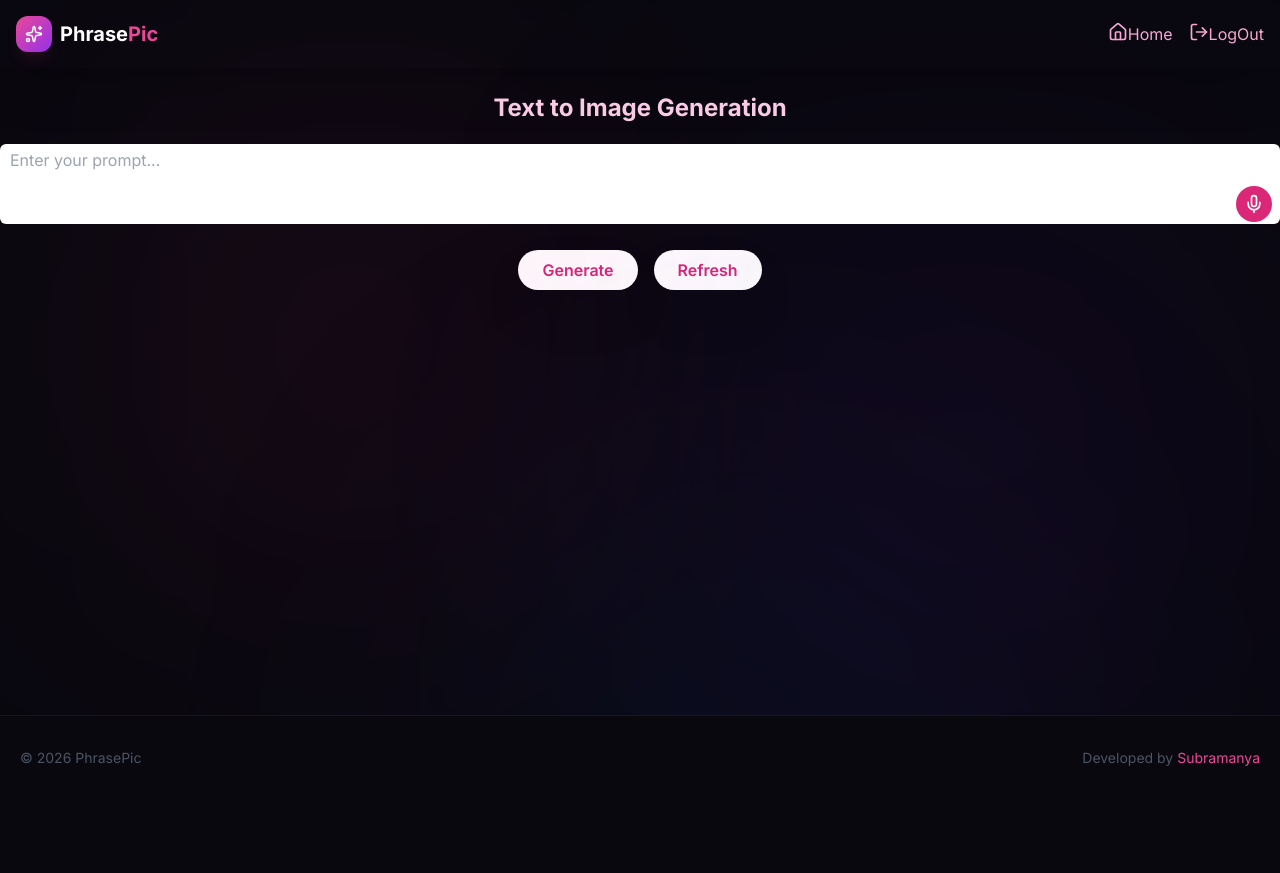
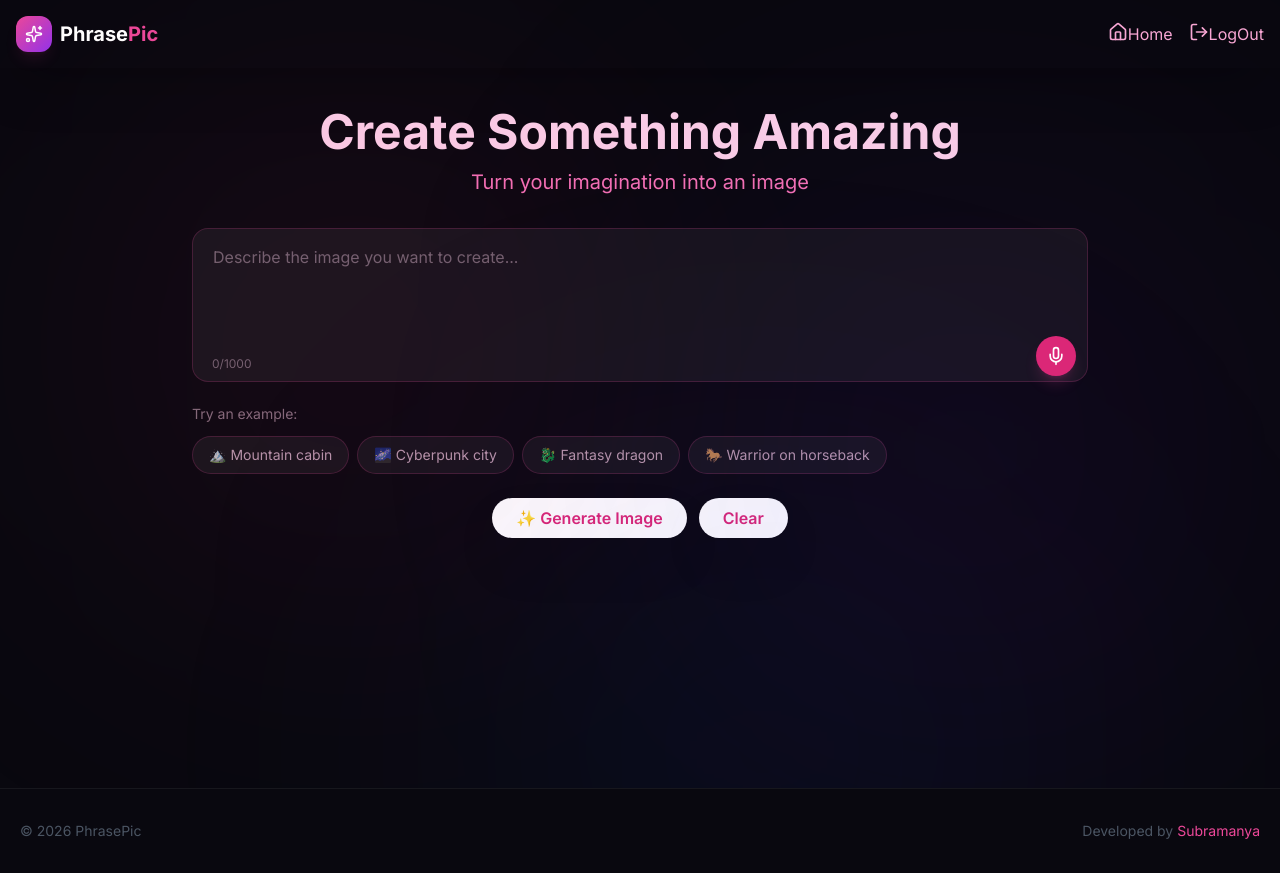
Before and after one commit to SubramanyaKS/PhrasePic, a Next.js app: page /generation in a window 1280 px wide. Before the commit the page ends 800 px from the top, so only its background shows below. Built offline with nearby package versions, Linux system fonts and the light colour scheme; no server answers; sample sign-in values are in the browser's storage.

Commit message:
minor UI upgrade

```diff
--- a/src/app/components/footer.tsx
+++ b/src/app/components/footer.tsx
@@ -3,22 +3,17 @@ import React from 'react'
 const Footer = () => {
   return (
     <footer className="relative z-10 bg-[#09080f] border-t border-white/[0.06] px-5 py-8">
-
       <div className="mx-auto flex max-w-7xl flex-col items-center justify-between gap-3 text-sm text-gray-600 sm:flex-row">
-
         <p>
           © {new Date().getFullYear()} PhrasePic
         </p>
-
         <p>
           Developed by{" "}
           <span className="text-pink-500">
             Subramanya
           </span>
         </p>
-
       </div>
-
     </footer>
 
   )
--- a/src/app/components/searchbar.tsx
+++ b/src/app/components/searchbar.tsx
@@ -3,21 +3,87 @@ import { SearchProps } from '../utils/types';
 import { Ellipsis, Mic } from 'lucide-react';
 
 
-const Searchbar = ({ value, OnChange, talk,listening }: SearchProps) => {
+const Searchbar = ({ value, OnChange, talk, listening }: SearchProps) => {
   return (
-    <div className="relative searchbar-container my-5">
+    <div className="w-full">
+      {/* Prompt input */}
+      <div className="relative">
         <textarea
-        id="search"
-        className="w-full h-20 rounded-md px-2.5 py-1 text-pink-600 pr-10 resize-none"
+          id="prompt"
           value={value}
           onChange={OnChange}
-        placeholder="Enter your prompt..."
-        rows={1} // Adjust the number of rows as needed
+          placeholder="Describe the image you want to create..."
+          rows={4}
+          maxLength={1000}
+          disabled={listening}
+          className="
+            w-full
+            min-h-[150px]
+            rounded-2xl
+            border
+            border-pink-500/20
+            bg-white/5
+            px-5
+            py-4
+            pr-16
+            pb-10
+            text-pink-100
+            placeholder:text-pink-200/40
+            resize-none
+            outline-none
+            transition-all
+            duration-200
+            focus:border-pink-500/60
+            focus:ring-2
+            focus:ring-pink-500/20
+            hover:border-pink-500/30
+            disabled:opacity-60
+          "
         />
+
+        {/* Character count */}
+        <span
+          className="
+            absolute
+            bottom-4
+            left-5
+            text-xs
+            text-pink-200/40
+          "
+        >
+          {value.length}/1000
+        </span>
+
+        {/* Microphone */}
         <button
           onClick={talk}
-        className="absolute bottom-2 right-2 p-2 rounded-full bg-pink-600 hover:bg-pink-700 text-white transition-all disabled:opacity-50"
           type="button"
+          aria-label={
+            listening
+              ? "Stop listening"
+              : "Use microphone"
+          }
+          className="
+            absolute
+            bottom-3
+            right-3
+            flex
+            h-10
+            w-10
+            items-center
+            justify-center
+            rounded-full
+            bg-pink-600
+            text-white
+            shadow-lg
+            shadow-pink-500/20
+            transition-all
+            duration-200
+            hover:bg-pink-700
+            hover:scale-105
+            active:scale-95
+            disabled:opacity-50
+          "
         >
           {listening ? (
             <Ellipsis className="h-5 w-5" />
@@ -26,6 +92,7 @@ const Searchbar = ({ value, OnChange, talk,listening }: SearchProps) => {
           )}
         </button>
       </div>
+    </div>
   )
 }
 
--- a/src/app/generation/page.tsx
+++ b/src/app/generation/page.tsx
@@ -1,34 +1,165 @@
-'use client'
+"use client";
+
 import Image from "next/image";
 import Button from "../components/button";
-import React from "react";
 import Spinner from "../components/spinner";
 import Searchbar from "../components/searchbar";
 import { useGenerate } from "../hooks/useGenerate";
+import { suggestions } from "../utils/constant";
 
-const page = () => {
-  const { text,loading, error, imgSrc, handleDownload, generate, refresh, handleChange,talk,listening }=useGenerate();
+
+export default function GeneratePage() {
+  const { text,loading, error, imgSrc, handleDownload, generate, refresh, handleChange,talk,listening,handlePromptChange }=useGenerate();
 
   return (
-    <main className="">
-        <h2 className="text-2xl font-bold mb-4 text-center my-6 text-pink-200">Text to Image Generation</h2>
-        <div className="container mx-auto">
-          <Searchbar talk={talk} value={text} listening={listening} OnChange={(e) => { handleChange(e)}}/>
-          <div className="flex justify-center space-x-4 ">
-            <Button title="Generate" OnClick={generate} />
-            <Button title="Refresh" OnClick={refresh} />
-            {imgSrc && <Button title="Download" OnClick={handleDownload} />}
-          </div>
-          <div className="image-container my-5">
-            {imgSrc && <div className="mx-auto relative" style={{ width: '300px', height: '300px'}}>
-                <Image src={imgSrc} alt="Generated" fill style={{objectFit:"contain"}} />
-              </div>}
-              {!imgSrc && loading && <div className="flex justify-center"><Spinner/></div>}
-              {error?<p className="text-red-600">{error}</p>:null}
+    <main className="min-h-[calc(100vh-80px)] px-4 py-10">
+      <div className="mx-auto max-w-4xl">
+
+        {/* Heading */}
+        <div className="mb-8 text-center">
+          <h1 className="mb-3 text-4xl font-bold text-pink-200 md:text-5xl">
+            Create Something Amazing
+          </h1>
+
+          <p className="text-lg text-pink-400 md:text-xl">
+            Turn your imagination into an image
+          </p>
+        </div>
+
+        {/* Prompt */}
+        <Searchbar
+          talk={talk}
+          value={text}
+          listening={listening}
+          OnChange={handleChange}
+        />
+
+        {/* Suggestions */}
+        <div className="mt-4">
+          <p className="mb-3 text-sm text-pink-200/50">
+            Try an example:
+          </p>
+
+          <div className="flex flex-wrap gap-2">
+            {suggestions.map((item) => (
+              <button
+                key={item.label}
+                type="button"
+                onClick={() =>
+                  handlePromptChange(item.prompt)
+                }
+                className="
+                  rounded-full
+                  border
+                  border-pink-500/20
+                  bg-white/5
+                  px-4
+                  py-2
+                  text-sm
+                  text-pink-200/70
+                  transition
+                  hover:border-pink-500/40
+                  hover:bg-pink-500/10
+                  hover:text-pink-200
+                "
+              >
+                {item.label}
+              </button>
+            ))}
           </div>
         </div>
-      </main>
-  )
+
+        {/* Buttons */}
+        <div className="mt-6 flex flex-wrap justify-center gap-3">
+          <Button
+            title={loading ? "Generating..." : "✨ Generate Image"}
+            OnClick={generate}
+          />
+
+          <Button
+            title="Clear"
+            OnClick={refresh}
+          />
+
+          {imgSrc && !loading && (
+            <Button
+              title="Download"
+              OnClick={handleDownload}
+            />
+          )}
+        </div>
+
+        {/* Loading */}
+        {loading && (
+          <div className="mt-10 flex flex-col items-center justify-center">
+            <Spinner />
+
+            <p className="mt-4 text-pink-200/70">
+              Creating your image...
+            </p>
+
+            <p className="mt-1 text-sm text-pink-200/40">
+              This may take a moment
+            </p>
+          </div>
+        )}
+
+        {/* Error */}
+        {error && !loading && (
+          <div className="mt-6 text-center">
+            <p className="text-sm text-red-400">
+              {error}
+            </p>
+          </div>
+        )}
+
+        {/* Generated Image */}
+        {imgSrc && !loading && (
+          <section className="mt-12">
+            <h2 className="mb-5 text-center text-2xl font-semibold text-pink-200">
+              Your Creation
+            </h2>
+
+            <div
+              className="
+                relative
+                mx-auto
+                aspect-square
+                w-full
+                max-w-[600px]
+                overflow-hidden
+                rounded-2xl
+                border
+                border-pink-500/20
+                bg-black/20
+                shadow-2xl
+                shadow-pink-500/10
+              "
+            >
+              <Image
+                src={imgSrc}
+                alt="AI generated image"
+                fill
+                unoptimized
+                className="object-contain"
+              />
+            </div>
+
+            {/* Image actions */}
+            <div className="mt-5 flex justify-center gap-3">
+              <Button
+                title="Download"
+                OnClick={handleDownload}
+              />
+
+              <Button
+                title="Generate Again"
+                OnClick={generate}
+              />
+            </div>
+          </section>
+        )}
+      </div>
+    </main>
+  );
 }
-
-export default page
--- a/src/app/hooks/useGenerate.ts
+++ b/src/app/hooks/useGenerate.ts
@@ -8,7 +8,7 @@ export const useGenerate = () => {
     const [imgSrc, setImgSrc] = useState<string | null>(null);
     const [loading, setLoading] = useState<boolean>(false);
     const [error, setError] = useState<string>('');
-    const [listening,setListening]= useState<boolean>(false);
+    const [listening, setListening] = useState<boolean>(false);
     const { status } = useSession();
     const router = useRouter();
 
@@ -19,15 +19,20 @@ export const useGenerate = () => {
         }
     }, [status, router])
 
-    const handleChange = async (event: any) => {
+    const handleChange = async (event: React.ChangeEvent<HTMLTextAreaElement>) => {
         event.preventDefault();
         setText(event.target.value)
+        setError('')
     }
 
     const refresh = () => {
         setImgSrc(null);
         setLoading(false);
         setText('');
+    };
+    const handlePromptChange = (prompt: string) => {
+        setText(prompt);
+        setError("");
     };
 
     const handleDownload = () => {
@@ -36,7 +41,7 @@ export const useGenerate = () => {
         }
     };
 
-    const talk=(e:any)=>{
+    const talk = (e: any) => {
         e.preventDefault();
 
         if (!listening) {
@@ -45,7 +50,7 @@ export const useGenerate = () => {
                 (window as any).SpeechRecognition || (window as any).webkitSpeechRecognition;
             const recognition = new SpeechRecognition();
             recognition.lang = 'en-US';
-            recognition.onresult = async (event:any) => {
+            recognition.onresult = async (event: any) => {
                 const last = event.results.length - 1;
                 const text = event.results[last][0].transcript;
                 setText(text)
@@ -78,5 +83,5 @@ export const useGenerate = () => {
             }
         }
     };
-    return { text, loading, error, imgSrc, handleDownload, generate, refresh, handleChange, talk,listening }
+    return { text, loading, error, imgSrc, handleDownload, generate, refresh, handleChange, talk, listening, handlePromptChange }
 }
--- a/src/app/layout.tsx
+++ b/src/app/layout.tsx
@@ -28,18 +28,25 @@ export default async function RootLayout({
       <body className={`${inter.className} bg-[#09080f] text-white`}>
         <AuthProvider session={session}>
           <div className="flex min-h-screen flex-col bg-[#09080f]">
+
+            {/* Background effects */}
             <div className="pointer-events-none fixed inset-0 -z-0 overflow-hidden">
-
               <div className="absolute left-[10%] top-[15%] h-[450px] w-[450px] rounded-full bg-pink-600/10 blur-[150px]" />
 
               <div className="absolute right-[5%] top-[25%] h-[500px] w-[500px] rounded-full bg-purple-700/10 blur-[160px]" />
 
               <div className="absolute bottom-[-200px] left-[40%] h-[500px] w-[500px] rounded-full bg-blue-700/10 blur-[160px]" />
+            </div>
 
-            </div>
-            <Navbar/>
-            {children}
-            <Footer/>
+            <Navbar />
+
+            {/* Page content */}
+            <main className="flex-1">
+              {children}
+            </main>
+
+            <Footer />
+
           </div>
         </AuthProvider>
       </body>
--- a/src/app/page.tsx
+++ b/src/app/page.tsx
@@ -84,7 +84,7 @@ export default function HomePage() {
                 <div className="mt-3 flex items-center gap-3 rounded-xl border border-white/[0.07] bg-black/30 px-4 py-3">
                   <div className="flex-1 overflow-hidden">
                     <p className="truncate text-xs text-gray-500">Prompt</p>
-                    <p className="truncate text-sm text-gray-300">A futuristic city floating above the clouds...</p>
+                    <p className="truncate text-sm text-gray-300">A lone warrior riding through a misty landscape beneath a dramatic stormy sky...</p>
                   </div>
                   <button type="button" onClick={moveToGenerate} aria-label="Start generating" className="rounded-lg bg-pink-500 p-2.5 text-white transition hover:bg-pink-400"><ArrowRight size={16} /></button>
                 </div>
--- a/src/app/utils/constant.ts
+++ b/src/app/utils/constant.ts
@@ -7,3 +7,25 @@ export const constants = {
     heading1:"Powered by AI",
     text1:"Our AI models, powered by Hugging Face’s Stability AI, provide an unparalleled level of detail and creativity in every image generated. Experience the future of art with cutting-edge technology.",
 }
+export const suggestions = [
+    {
+      label: "🏔️ Mountain cabin",
+      prompt:
+        "A cozy wooden cabin surrounded by snow-covered mountains at sunset, warm glowing windows, cinematic lighting, peaceful atmosphere, photorealistic",
+    },
+    {
+      label: "🌌 Cyberpunk city",
+      prompt:
+        "A futuristic cyberpunk city at night, neon lights, flying cars, rainy streets, cinematic lighting, highly detailed, futuristic atmosphere",
+    },
+    {
+      label: "🐉 Fantasy dragon",
+      prompt:
+        "A majestic dragon flying over an ancient fantasy kingdom, dramatic clouds, golden sunset, epic cinematic lighting, highly detailed fantasy artwork",
+    },
+    {
+      label: "🐎 Warrior on horseback",
+      prompt:
+        "A lone warrior riding a powerful brown horse across a misty landscape at sunset, dramatic storm clouds, cinematic lighting, photorealistic, epic historical fantasy atmosphere",
+    },
+  ];
```
Lines whose indentation alone changed are shown as unchanged.
